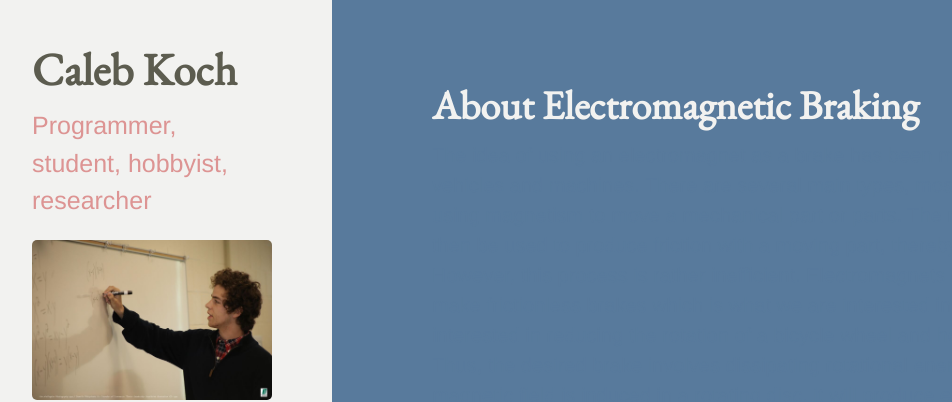
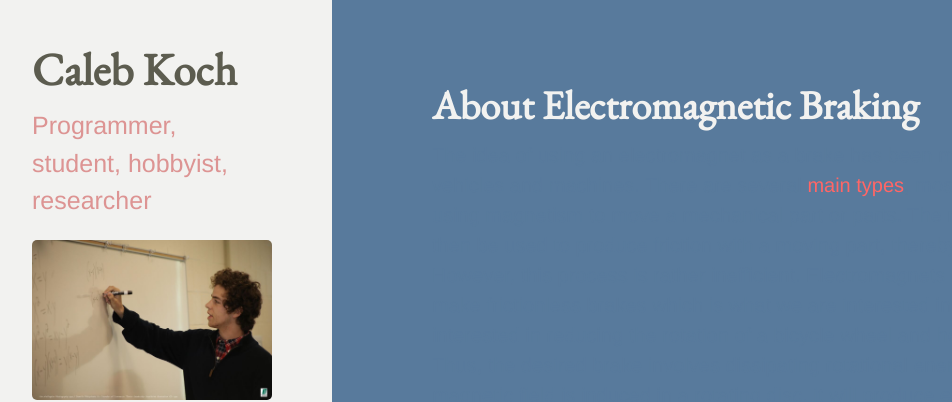
Before and after one commit to cakoch10/cakoch10.github.io, a Jekyll site: the page built from electromagnetism.md, in a window 1280 px wide. Shown: the top 402 px of the page, without its empty margins (28-980 px from the left). Built offline with Jekyll 4.4.1, drawn with Linux system fonts in a browser that asks for light colours; Markdown is read by kramdown in place of the engine named in the settings; some of the changed lines change nothing that is shown; some of the changed text lies outside the part shown.

Commit message:
Update electromagnetism.md

```diff
--- a/electromagnetism.md
+++ b/electromagnetism.md
@@ -2,6 +2,6 @@
 layout: page
 title: About Electromagnetic Braking
 ---
-The idea of using an electromagnet as a brake has been mainly used in large vehicles and machines. There are several main types, most of which rely on using magnetism to move a mechanical part or parts. The mechanical part can then be used to produce friction with a moving part, thereby reducing speed. However, this process is rather inefficient. Electromagnets can also be used to make frictionless brakes which is what we are interested in. Further, we are interested in reducing the rotation of a bicycle wheel and hence, angular velocity. Thus, the desired brake involves dissipating rotational energy. In theory, if a magnetic field is induced in a rotating disc, it will produce eddy currents within the disc. These currents will then oppose the rotation of the disc by dissipating kinetic energy in the form of heat (causing the temperature of the disc to increase).
+The idea of using an electromagnet as a brake has been mainly used in large vehicles and machines. There are several [main types](https://en.wikipedia.org/wiki/Electromagnetic_brake), most of which rely on using magnetism to move a mechanical part or parts. The mechanical part can then be used to produce friction with a moving part, thereby reducing speed. However, this process is rather inefficient. Electromagnets can also be used to make frictionless brakes which is what we are interested in. Further, we are interested in reducing the rotation of a bicycle wheel and hence, angular velocity. Thus, the desired brake involves dissipating rotational energy. In theory, if a magnetic field is induced in a rotating disc, it will produce eddy currents within the disc. These currents will then oppose the rotation of the disc by dissipating kinetic energy in the form of heat (causing the temperature of the disc to increase).
 
 To me, this concept did not seem intuitive, so I decided to test it. The magnetic field is usually generated by an electromagnet. Hence, I was interested in knowing if an electromagnet could really affect the rotation of the wheel. Also, I wanted to determine whether increasing the voltage running through the electromagnet would cause a larger retarding force. The latter test may seem obvious, but I felt it was necessary to validate the concept experimentally before making any conclusions.
```
